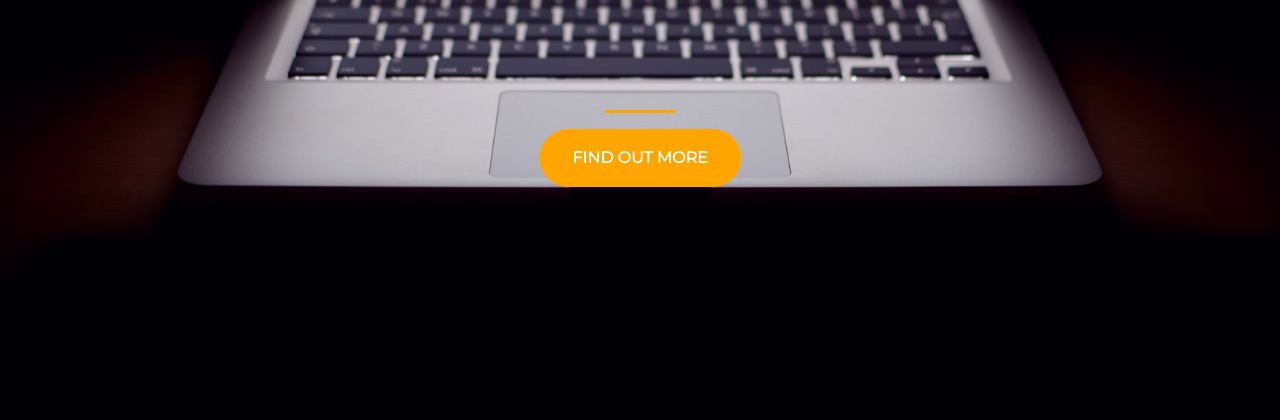
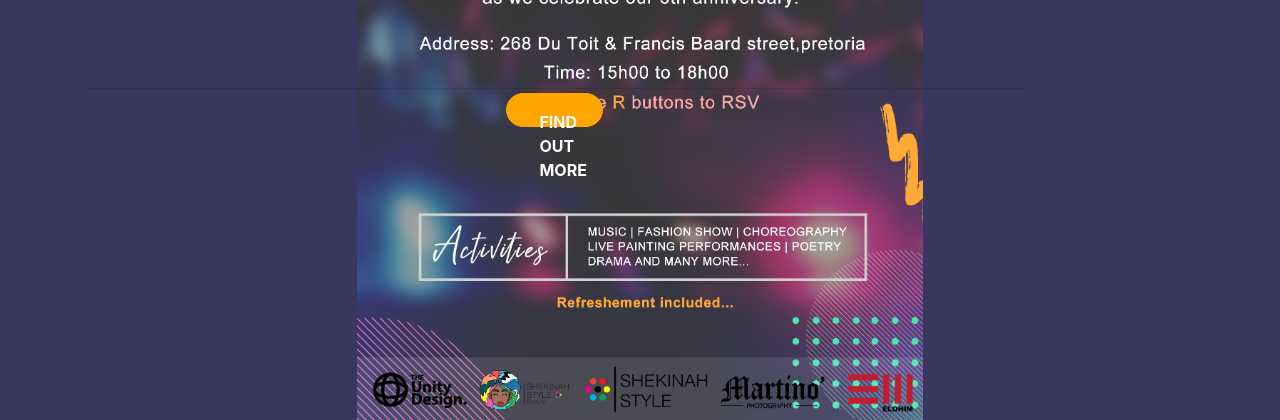
Before and after one commit to ambmuna/New-Skills-Guide, a plain HTML site: page index.html in a window 1280 px wide. Shown: the part 380-800 px from the top of the page. Drawn offline with nearby package versions, Linux system fonts and the light colour scheme.

Commit message:
Add files via upload

```diff
--- a/style.css
+++ b/style.css
@@ -1,30 +1,28 @@
 body,
 html {
-  width: 100%;
-  height: 100%;
-  font-family: 'Montserrat', sans-serif;
-  background: url(header.jpg) no-repeat center center fixed;
-  -webkit-background-size: cover;
-  -moz-background-size: cover;
-  -o-background-size: cover;
-  background-size: cover;
-}
-h1{
-  font-size: 3rem;
-  color: #f3f3f3;
+    width: 100%;
+    height: 100%;
+  background: url(imp.png) no-repeat center center scroll;
+  -webkit-background-size: contain;
+  -moz-background-size: contain;
+  -o-background-size: contain;
+  background-size: contain;
+background-color: #38375f;
 }
 
 .btn {
   font-weight: 700;
   border-radius: 300px;
   text-transform: uppercase;
+  position: absolute;
+  left: 45%;
+  right: 45%;
+  top:65%;
+  bottom: 30%;
+  cursor: pointer;
+
 }
 
-hr {
-  border-color: orange;
-  border-width: 3px;
-  max-width: 70px;
-}
 .btn-primary {
   background-color: orange ;
   border-color: orange;
@@ -38,5 +36,5 @@ hr {
   padding: 1rem 2rem;
 }
 .buffer {
-  height: 11rem;
+  height: 5rem;
 }
```
Also changed, not shown: index2.html (added, +19 -0 lines), imp.png (added).
